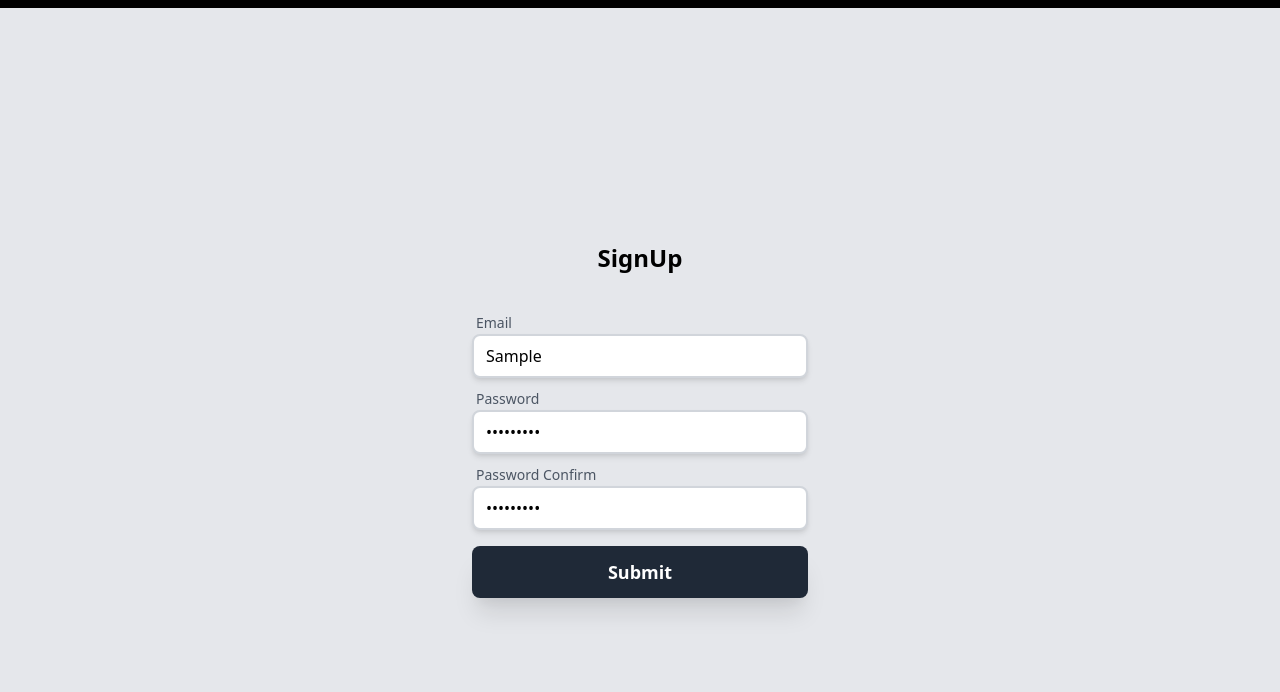
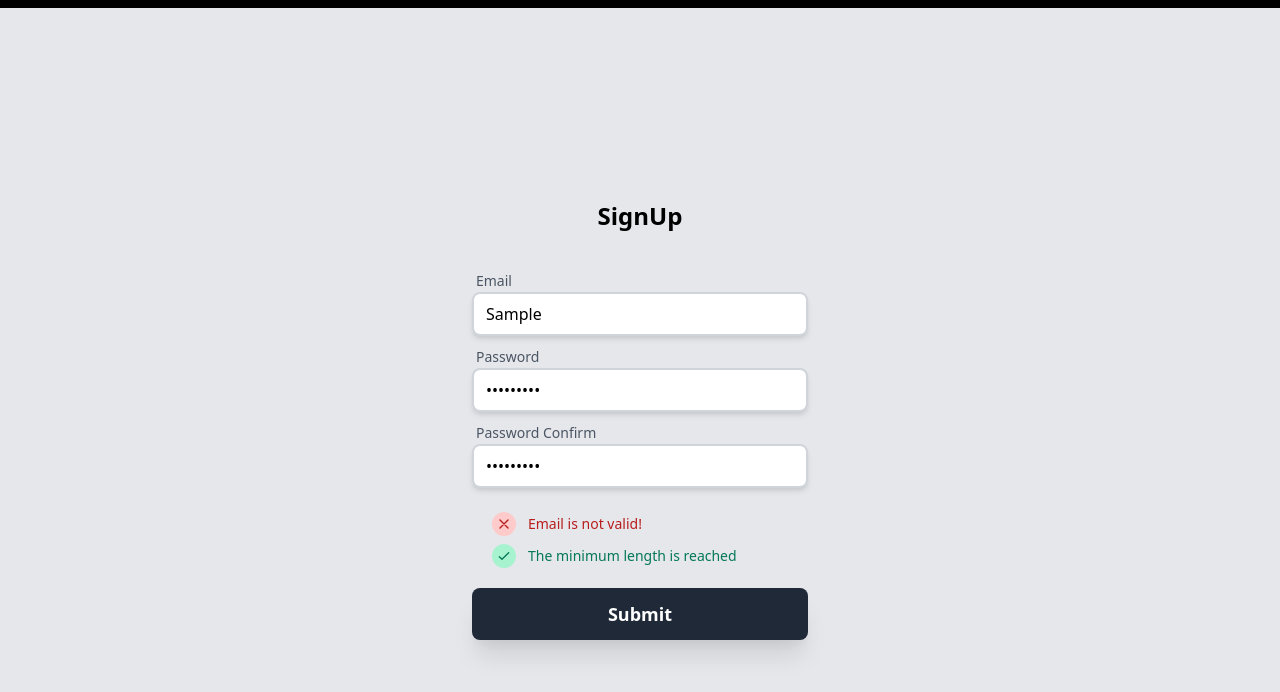
Before and after one commit to bitplorer/alpine-registration, a website: page index.html in a window 1280 px wide. Both pictures are taken after typing "Sample", "Sample123", "Sample123" into the empty fields and a click on the button "Submit". Drawn offline with nearby package versions, Linux system fonts and the light colour scheme.

Commit message:
validation added

```diff
--- a/index.html
+++ b/index.html
@@ -52,6 +52,73 @@
                                 </div>
 
                                 <!-- validation starts -->
+
+                                <div class="flex justify-start mt-3 ml-4 p-1">
+                                    <ul>
+                                        <!-- Validate Email -->
+                                        <li x-show="formData.email.length > 0" class="flex items-center py-1">
+                                            <div :class="{'bg-green-200 text-green-700': isEmail(formData.email),
+               'bg-red-200 text-red-700': !isEmail(formData.email)}" class=" rounded-full p-1 fill-current ">
+                                                <svg class="w-4 h-4" fill="none" viewBox="0 0 24 24"
+                                                    stroke="currentColor">
+                                                    <path x-show="isEmail(formData.email)" stroke-linecap="round"
+                                                        stroke-linejoin="round" stroke-width="2" d="M5 13l4 4L19 7" />
+                                                    <path x-show="!isEmail(formData.email)" stroke-linecap="round"
+                                                        stroke-linejoin="round" stroke-width="2"
+                                                        d="M6 18L18 6M6 6l12 12" />
+                                                </svg>
+                                            </div>
+                                            <span :class="{'text-green-700': isEmail(formData.email),
+                  'text-red-700': !isEmail(formData.email)}" class="font-medium text-sm ml-3" x-text="isEmail(formData.email) ?
+                'Email is valid' : 'Email is not valid!' "></span>
+                                        </li>
+
+                                        <!-- Validate Password -->
+                                        <li x-show="formData.password.length > 0" class="flex items-center py-1">
+                                            <div :class="{'bg-green-200 text-green-700': formData.password.length > 7,
+              'bg-red-200 text-red-700':formData.password.length < 8 }" class=" rounded-full p-1 fill-current ">
+                                                <svg class="w-4 h-4" fill="none" viewBox="0 0 24 24"
+                                                    stroke="currentColor">
+                                                    <path x-show="formData.password.length > 7" stroke-linecap="round"
+                                                        stroke-linejoin="round" stroke-width="2" d="M5 13l4 4L19 7" />
+                                                    <path x-show="formData.password.length < 8" stroke-linecap="round"
+                                                        stroke-linejoin="round" stroke-width="2"
+                                                        d="M6 18L18 6M6 6l12 12" />
+                                                </svg>
+                                            </div>
+
+                                            <span :class="{'text-green-700': formData.password.length > 7,
+                'text-red-700':formData.password.length < 8 }" class="font-medium text-sm ml-3" x-text="formData.password.length > 7 ?
+                'The minimum length is reached' :
+                'At least 8 characters required' "></span>
+                                        </li>
+
+                                        <!-- Validate Password Confirm -->
+                                        <li x-show="formData.password_confirm > 0" class="flex items-center py-1">
+                                            <div :class="{'bg-green-200 text-green-700':
+              formData.password === formData.password_confirm,
+              'bg-red-200 text-red-700':formData.password !==
+              formData.password_confirm}" class=" rounded-full p-1 fill-current ">
+                                                <svg class="w-4 h-4" fill="none" viewBox="0 0 24 24"
+                                                    stroke="currentColor">
+                                                    <path x-show="formData.password === formData.password_confirm"
+                                                        stroke-linecap="round" stroke-linejoin="round" stroke-width="2"
+                                                        d="M5 13l4 4L19 7" />
+                                                    <path x-show="formData.password !== formData.password_confirm"
+                                                        stroke-linecap="round" stroke-linejoin="round" stroke-width="2"
+                                                        d="M6 18L18 6M6 6l12 12" />
+                                                </svg>
+                                            </div>
+
+                                            <span :class="{'text-green-700':
+                formData.password === formData.password_confirm,
+                'text-red-700':formData.password !== formData.password_confirm}" class="font-medium text-sm ml-3"
+                                                x-text="formData.password === formData.password_confirm ?
+                'Passwords match' : 'Passwords do not match' "></span>
+                                        </li>
+
+                                    </ul>
+                                </div>
                                 <!-- validation ends -->
 
                                 <button class="mt-3 text-lg font-semibold bg-gray-800 w-full text-white
@@ -85,6 +152,10 @@
                 modalHeaderText: "",
                 modalBodyText: "",
                 buttonLabel: 'Submit',
+                isEmail(email) {
+                    var re = /\S+@\S+\.\S+/;
+                    return re.test(email);
+                },
             }
         }
     </script>
```
